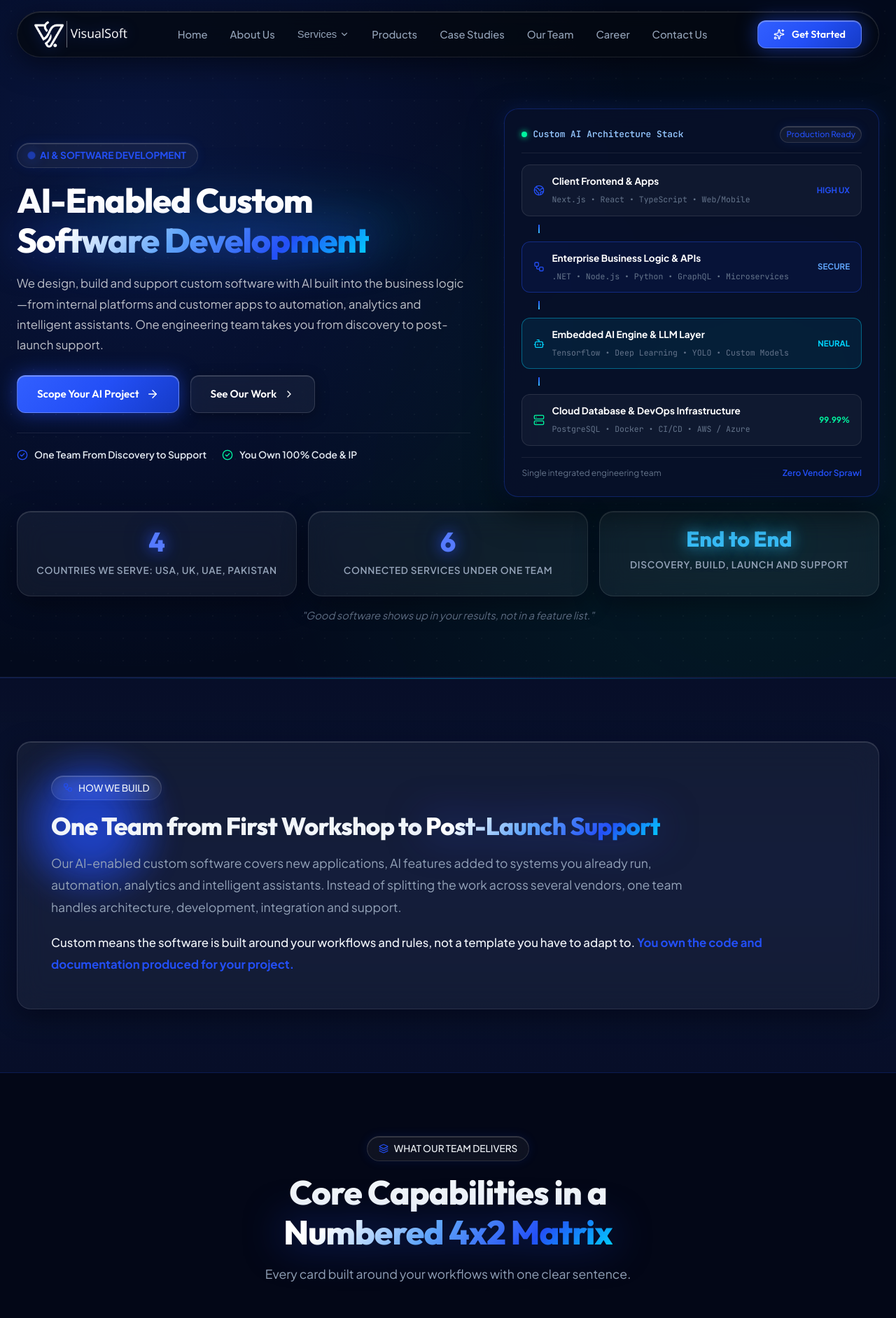
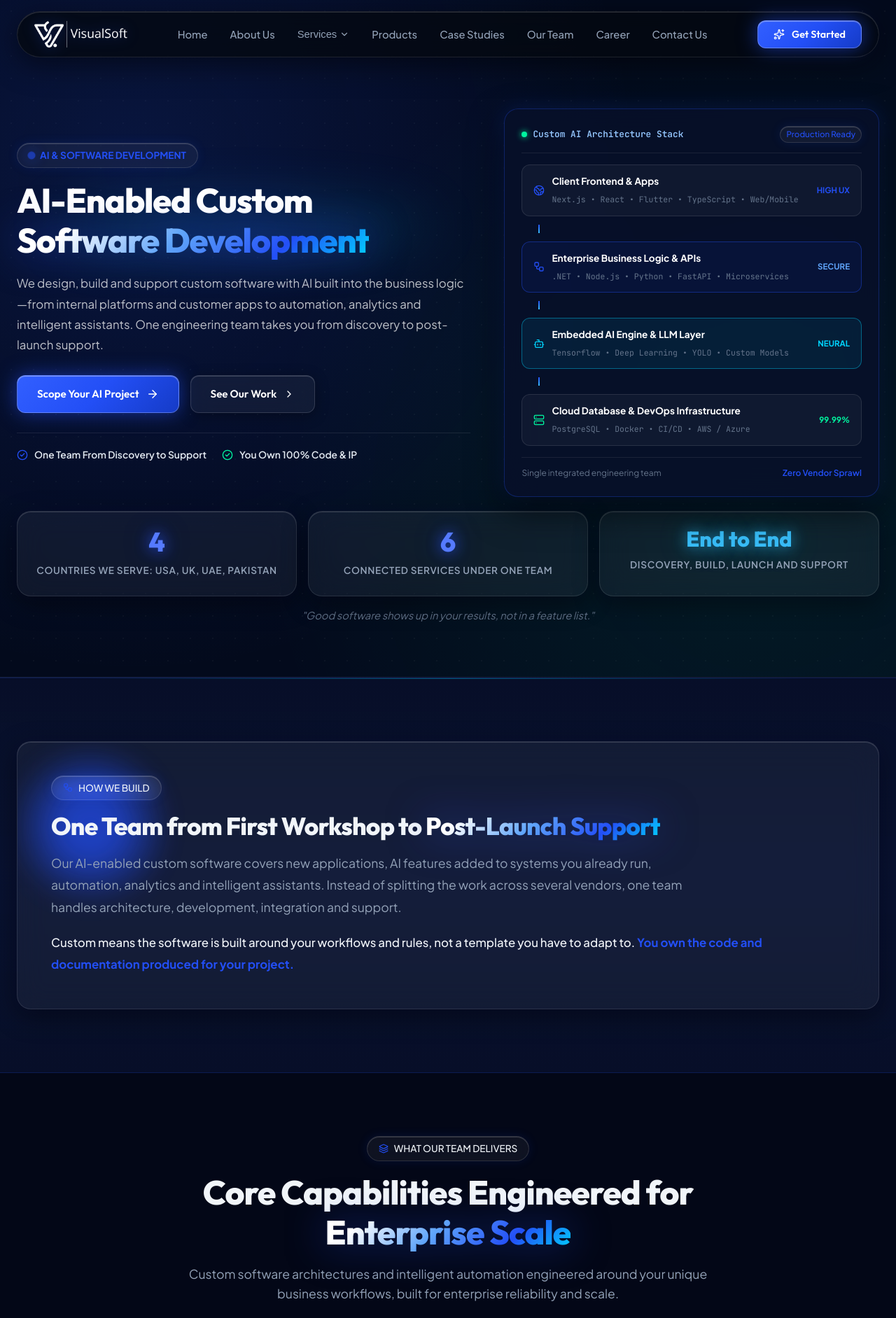
Before and after one commit to AmarAbbas123/VisualSoft_Global, a React (Vite) app: page /ai-enabled-custom-software-development in a window 1280 px wide. Shown: the top 1883 px of the page at 70% size. Built offline with nearby package versions, Linux system fonts and the light colour scheme.

Commit message:
title change on ai software devlopment page

```diff
--- a/src/pages/CustomSoftware.jsx
+++ b/src/pages/CustomSoftware.jsx
@@ -38,7 +38,7 @@ import {
   SiNextdotjs,
   SiAngular,
   SiVuedotjs,
-  SiGraphql,
+  SiFlutter,
   SiDotnet,
   SiNodedotjs,
   SiPython,
@@ -124,8 +124,7 @@ export default function CustomSoftware({ onOpenModal }) {
         { name: 'Next.js', subtitle: 'SSR & Server Components', icon: SiNextdotjs, color: '#ffffff' },
         { name: 'Angular', subtitle: 'Enterprise Framework', icon: SiAngular, color: '#dd0031' },
         { name: 'Vue', subtitle: 'Progressive Framework', icon: SiVuedotjs, color: '#42b883' },
-        { name: 'GraphQL', subtitle: 'Declarative Data Queries', icon: SiGraphql, color: '#e535ab' },
-        { name: 'REST API', subtitle: 'Contract-First Endpoints', icon: Terminal, color: '#38bdf8' }
+        { name: 'Flutter', subtitle: 'Cross-Platform Mobile & Web UI', icon: SiFlutter, color: '#02569b' }
       ]
     },
     {
@@ -137,7 +136,7 @@ export default function CustomSoftware({ onOpenModal }) {
       items: [
         { name: '.NET', subtitle: 'High-Performance C# Core', icon: SiDotnet, color: '#512bd4' },
         { name: 'Node.js', subtitle: 'Event-Driven Async Runtime', icon: SiNodedotjs, color: '#5fa04e' },
-        { name: 'Python', subtitle: 'FastAPI & Django Ecosystem', icon: SiPython, color: '#3776ab' }
+        { name: 'Python', subtitle: 'FastAPI & Async Services', icon: SiPython, color: '#3776ab' }
       ]
     },
     {
@@ -316,7 +315,7 @@ export default function CustomSoftware({ onOpenModal }) {
                       <Globe2 size={16} style={{ color: 'var(--brand-blue)' }} />
                       <div>
                         <span style={{ fontSize: '0.85rem', fontWeight: 700, color: '#fff', display: 'block' }}>Client Frontend & Apps</span>
-                        <span style={{ fontSize: '0.72rem', color: 'var(--text-dim)', fontFamily: 'var(--font-mono)' }}>Next.js • React • TypeScript • Web/Mobile</span>
+                        <span style={{ fontSize: '0.72rem', color: 'var(--text-dim)', fontFamily: 'var(--font-mono)' }}>Next.js • React • Flutter • TypeScript • Web/Mobile</span>
                       </div>
                     </div>
                     <span style={{ color: 'var(--brand-blue)', fontSize: '0.72rem', fontWeight: 700 }}>HIGH UX</span>
@@ -329,7 +328,7 @@ export default function CustomSoftware({ onOpenModal }) {
                       <Workflow size={16} style={{ color: 'var(--brand-blue)' }} />
                       <div>
                         <span style={{ fontSize: '0.85rem', fontWeight: 700, color: '#fff', display: 'block' }}>Enterprise Business Logic & APIs</span>
-                        <span style={{ fontSize: '0.72rem', color: 'var(--text-dim)', fontFamily: 'var(--font-mono)' }}>.NET • Node.js • Python • GraphQL • Microservices</span>
+                        <span style={{ fontSize: '0.72rem', color: 'var(--text-dim)', fontFamily: 'var(--font-mono)' }}>.NET • Node.js • Python • FastAPI • Microservices</span>
                       </div>
                     </div>
                     <span style={{ color: '#60a5fa', fontSize: '0.72rem', fontWeight: 700 }}>SECURE</span>
@@ -422,10 +421,10 @@ export default function CustomSoftware({ onOpenModal }) {
               <span>WHAT OUR TEAM DELIVERS</span>
             </div>
             <h2 className="section-title">
-              Core Capabilities in a <span className="text-gradient-brand">Numbered 4x2 Matrix</span>
+              Core Capabilities Engineered for <span className="text-gradient-brand">Enterprise Scale</span>
             </h2>
             <p className="section-subtitle">
-              Every card built around your workflows with one clear sentence.
+              Custom software architectures and intelligent automation engineered around your unique business workflows, built for enterprise reliability and scale.
             </p>
           </div>
 
@@ -470,7 +469,7 @@ export default function CustomSoftware({ onOpenModal }) {
             >
               <Sparkles size={16} style={{ color: activeTechTab === 'all' ? '#00f5a0' : 'inherit' }} />
               <span>Full Stack</span>
-              <span className="tech-tab-count">27</span>
+              <span className="tech-tab-count">{technologies.reduce((sum, t) => sum + t.items.length, 0)}</span>
             </button>
 
             {technologies.map((tech) => {
```
